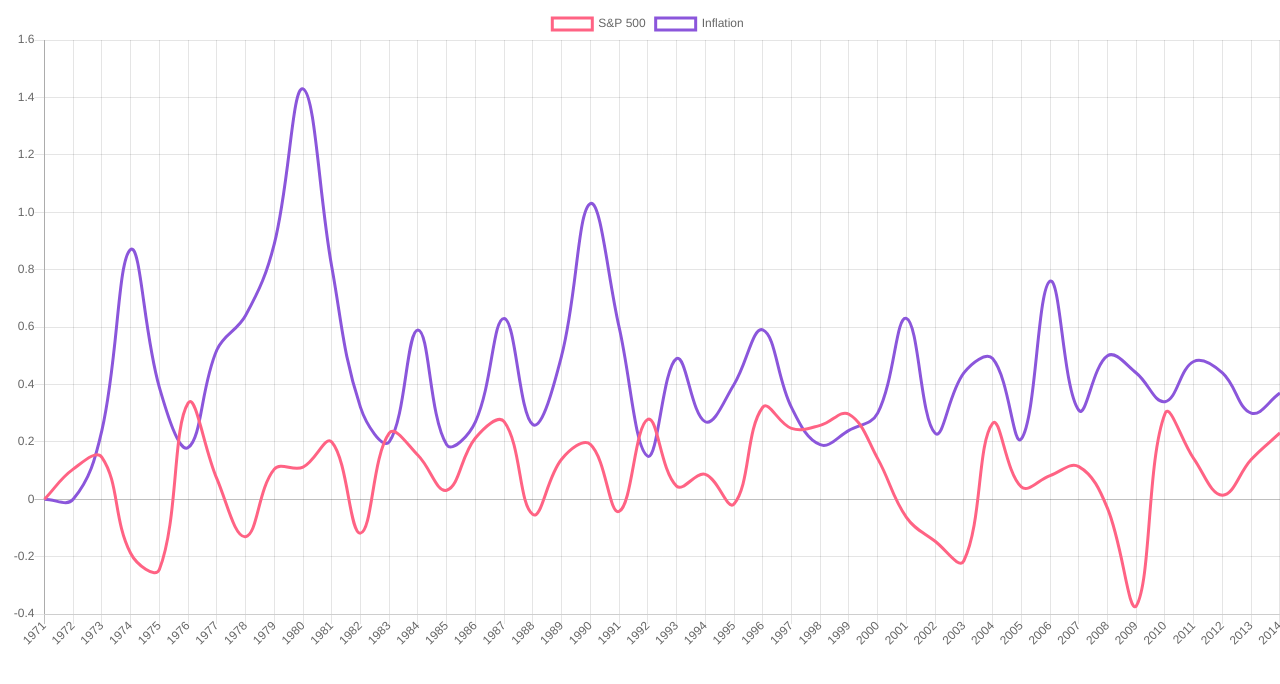
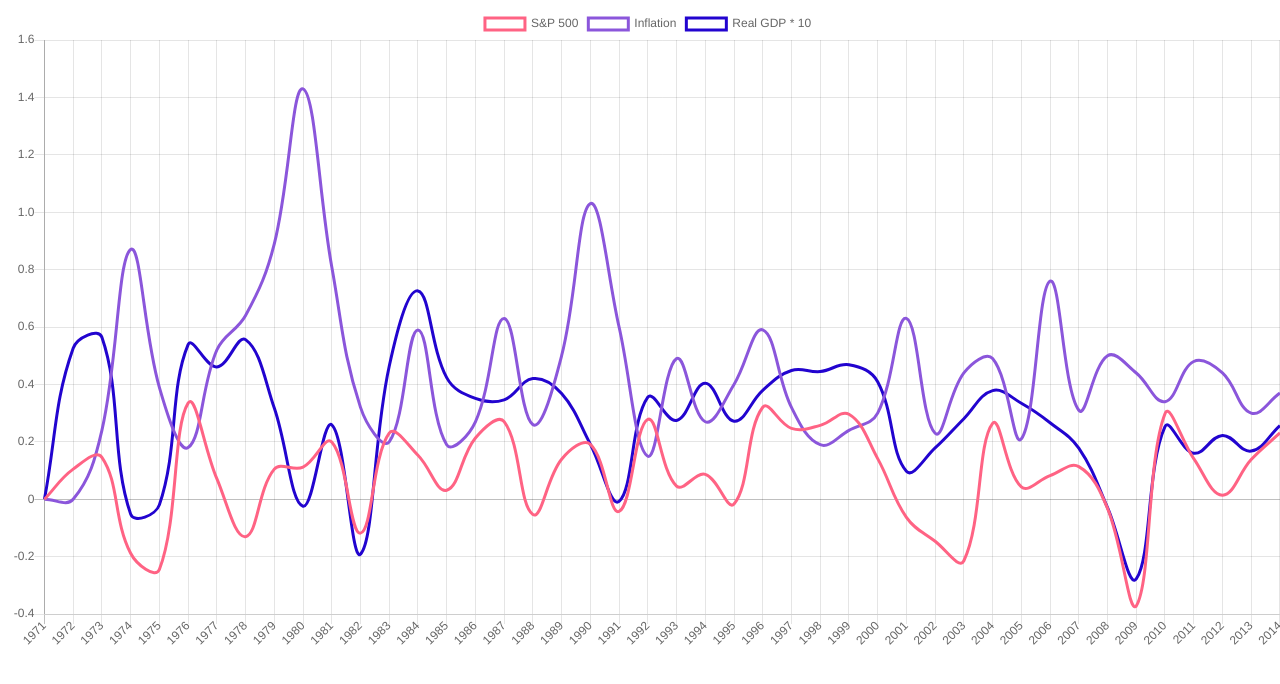
Before and after one commit to craigfay/allocation, a plain HTML site: page static/index.html in a window 1280 px wide. Drawn offline with nearby package versions, Linux system fonts and the light colour scheme.

Commit message:
Visualize GDP

```diff
--- a/static/index.html
+++ b/static/index.html
@@ -13,7 +13,6 @@
   }
 
   function wrangleSP500(data) {
-    // Use only the first month of every other year
     data = step(12, data);
     data = data.filter(month => new Date(month.Date) > new Date('1970-01-01'));
     data = data.filter(month => new Date(month.Date) < new Date('2015-01-01'));
@@ -29,10 +28,22 @@
   }
 
   function wrangleInflation(data) {
-    // Use only the first month of every other year
     data = step(12, data);
     data = data.filter(month => new Date(month.date) > new Date('1970-01-01'));
     data = data.filter(month => new Date(month.date) < new Date('2015-01-01'));
+    return data;
+  }
+
+  function wrangleGDP(data) {
+    data = data.filter(r => new Date(r.year) > new Date('1970-01-01'));
+    data = data.filter(r => new Date(r.year) < new Date('2015-01-01'));
+    data = data.map((r, index) => {
+      r.change = 0;
+      const currentLevel = r.realLevel;
+      const lastLevel = index ? data[index - 1].realLevel: currentLevel;
+      r.percentChange = percentageChange(lastLevel, currentLevel);
+      return r;
+    })
     return data;
   }
 
@@ -48,23 +59,33 @@
     const inflationRaw = await fetchJSON('/inflation.json');
     const inflation = wrangleInflation(inflationRaw);
 
+    const gdpRaw = await fetchJSON('/gdp.json');
+    const gdp = wrangleGDP(gdpRaw);
+
     const chart = new Chart(ctx, {
       type: 'line',
       data: {
-        labels: sp500.map(month => getYear(month.Date)),
+        labels: sp500.map(r => getYear(r.Date)),
         datasets: [{
           label: 'S&P 500',
           pointRadius: 0,
           backgroundColor: 'rgba(255, 99, 132, 0)',
           borderColor: 'rgb(255, 99, 132)',
-          data: sp500.map(month => month.change),
+          data: sp500.map(r => r.change),
         },
         {
           label: 'Inflation',
           pointRadius: 0,
           backgroundColor: 'rgba(139, 86, 219, 0)',
           borderColor: 'rgb(139, 86, 219)',
-          data: inflation.map(month => month.inflation),
+          data: inflation.map(r => r.inflation),
+        },
+        {
+          label: 'Real GDP * 10',
+          pointRadius: 0,
+          backgroundColor: 'rgba(70, 41, 230, 0)',
+          borderColor: 'rgb(34, 4, 207)',
+          data: gdp.map(r => r.percentChange * 10),
         }]
       },
       options: {},
```
